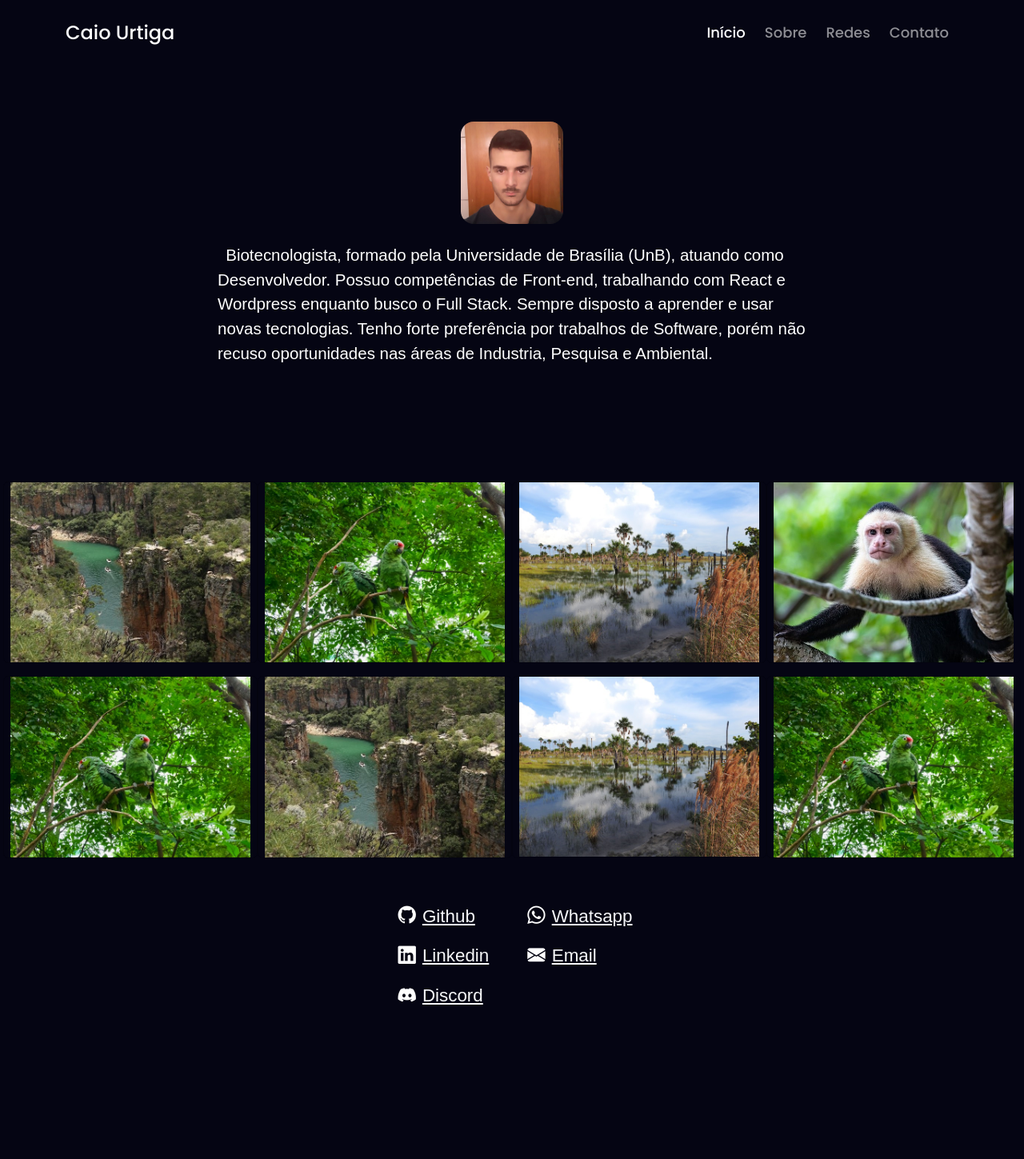
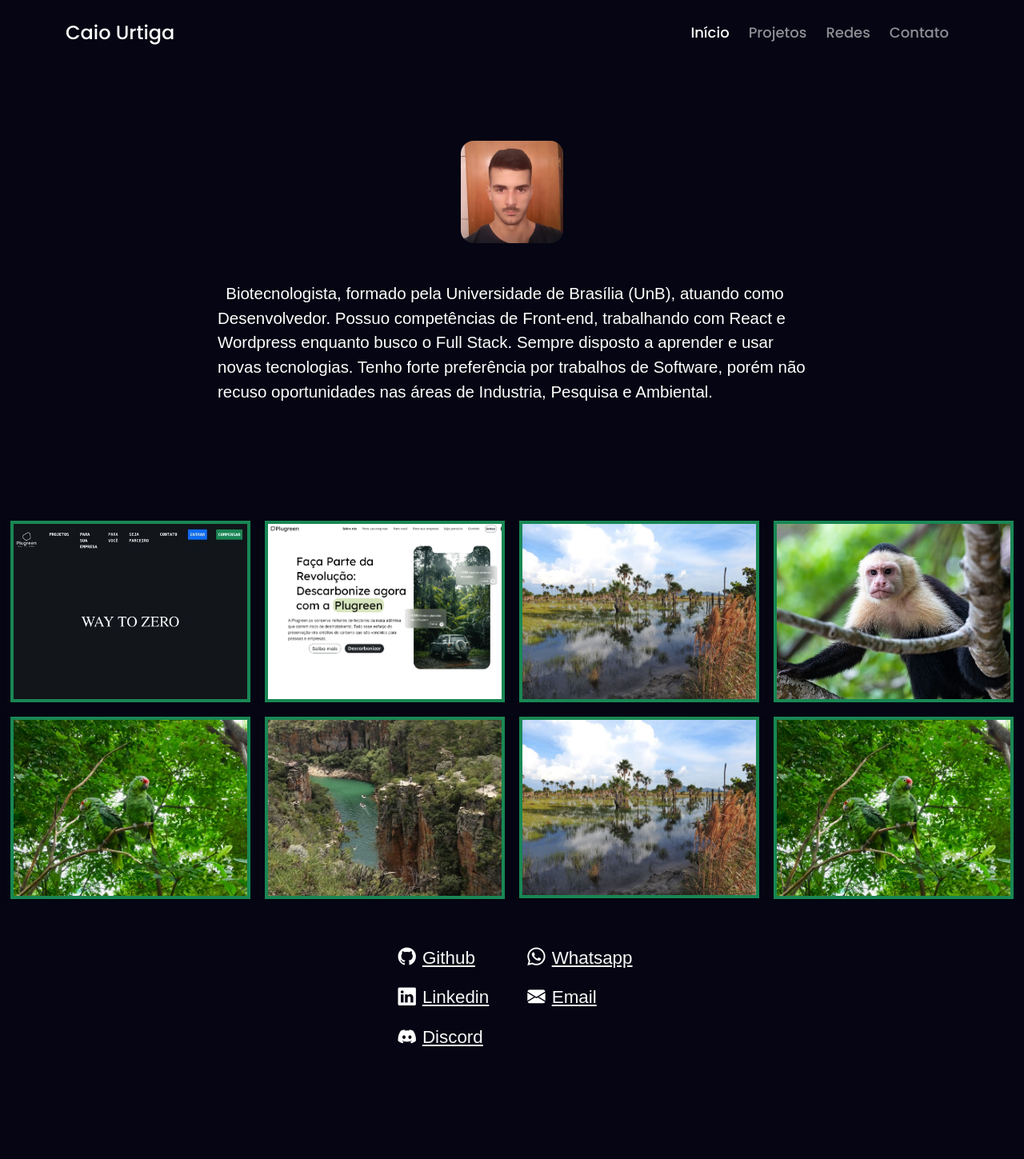
Before and after one commit to caiourtiga/Portfolio, a React (Vite) app: page / in a window 1280 px wide. Shown: the top 1449 px of the page at 80% size. Built offline with nearby package versions, Linux system fonts and the light colour scheme.

Commit message:
ababababa

```diff
--- a/src/components/Body.jsx
+++ b/src/components/Body.jsx
@@ -5,7 +5,7 @@ const Body = () => {
     <div className="my-4">
       <br />
       <div>
-        <img src="/assets/tech/1662402601960.jpg" alt="" className="img-fluid timg mx-auto d-block my-4 rounded-4" />
+        <img src="/assets/tech/1662402601960.jpg" alt="" className="img-fluid timg mx-auto d-block my-5 rounded-4" />
         <div className="container skills">
           <div className="row">
             <div className="mx-auto col-lg-8">
@@ -18,41 +18,43 @@ const Body = () => {
           </div>
         </div>
       </div>
-      <div className="container-fluid">
+      <div className="container-fluid" id="projetos">
         <div className="row text-center g-3">
           <div className="col-md-6 col-lg-3 card bg-transparent ">
-            <img src="/assets/images/cer.jpg" alt="" className="img-fluid galeimg card-img rounded-0" />
+            <img src="/assets/images/thumbs.jpeg" alt="" className="img-fluid galeimg card-img border border-4 border-success  rounded-0" />
             <div className="card-img-overlay cardcontent">
-              <h5 className="card-title">Conceito 1</h5>
-              <p className="card-text">Site conceito para a empresa Plugreen</p>
+              <h5 className="card-title h4">Conceito 1</h5>
+              <p className="card-text h5">Site conceito para a empresa Plugreen</p>
+              <p className="card-text">Feito com React+Vite para todas as telas</p>
               <a href="https://pgreenv1.netlify.app/" target="_blank" className="btn btn-success">Ver</a>
             </div>
           </div>
           <div className="col-md-6 col-lg-3 card bg-transparent">
-            <img src="/assets/images/inte.jpg" alt="" className="img-fluid galeimg card-img rounded-0" />
+            <img src="/assets/images/inte2.png" alt="" className="img-fluid galeimg card-img border border-4 border-success  rounded-0" />
             <div className="card-img-overlay cardcontent">
-              <h5 className="card-title">Conceito 2</h5>
-              <p className="card-text">Site conceito para a empresa Plugreen</p>
+            <h5 className="card-title h4">Conceito 2</h5>
+              <p className="card-text h5">Site conceito para a empresa Plugreen</p>
+              <p className="card-text">Feito com React+Vite para desktops e tablets</p>
               <a href="https://plugreenrascunho.netlify.app/" target="_blank" className="btn btn-success">Ver</a>
             </div>
           </div>
           <div className="col-md-6 col-lg-3 card bg-transparent">
-            <img src="/assets/images/marsh.jpg" alt="" className="img-fluid galeimg card-img rounded-0" />
+            <img src="/assets/images/marsh.jpg" alt="" className="img-fluid galeimg card-img border border-4 border-success  rounded-0" />
           </div>
           <div className="col-md-6 col-lg-3 card bg-transparent">
-            <img src="/assets/images/macaco.jpg" alt="" className="img-fluid galeimg card-img rounded-0" />
+            <img src="/assets/images/macaco.jpg" alt="" className="img-fluid galeimg card-img border border-4 border-success  rounded-0" />
           </div>
           <div className="col-md-6 col-lg-3 card bg-transparent">
-            <img src="/assets/images/inte.jpg" alt="" className="img-fluid galeimg card-img rounded-0" />
+            <img src="/assets/images/inte.jpg" alt="" className="img-fluid galeimg card-img border border-4 border-success  rounded-0" />
           </div>
           <div className="col-md-6 col-lg-3 card bg-transparent">
-            <img src="/assets/images/cer.jpg" alt="" className="img-fluid galeimg card-img rounded-0" />
+            <img src="/assets/images/cer.jpg" alt="" className="img-fluid galeimg card-img border border-4 border-success  rounded-0" />
           </div>
           <div className="col-md-6 col-lg-3 card bg-transparent">
-            <img src="/assets/images/marsh.jpg" alt="" className="img-fluid galeimg card-img rounded-0" />
+            <img src="/assets/images/marsh.jpg" alt="" className="img-fluid galeimg card-img border border-4 border-success  rounded-0" />
           </div>
           <div className="col-md-6 col-lg-3 card bg-transparent">
-            <img src="/assets/images/inte.jpg" alt="" className="img-fluid galeimg card-img rounded-0" />
+            <img src="/assets/images/inte.jpg" alt="" className="img-fluid galeimg card-img border border-4 border-success  rounded-0" />
           </div>
         </div>
       </div>
@@ -102,7 +104,7 @@ const Body = () => {
             <div className="mb-3 col-lg-4 offset-lg-2">
               <label htmlFor="InputEmail1" className="form-label"><h3>Email</h3></label>
               <input type="email" name="email" id="InputEmail1" className="form-control" aria-describedby="emailHelp" required></input>
-              <div id="emailHelp" className="form-text">seuemail@hotmail.com</div>
+              <div id="emailHelp" className="form-text">seuemail@email.com</div>
             </div>
             <div className="mb-3 col-lg-4">
               <label htmlFor="InputPhone" className="form-label"><h3>Telefone</h3></label>
--- a/src/components/Navbar.jsx
+++ b/src/components/Navbar.jsx
@@ -9,16 +9,16 @@ const Navbar = () => {
     <div className="collapse navbar-collapse" id="navbarNav">
       <ul className="navbar-nav ms-auto">
         <li className="nav-item">
-          <a className="nav-link active" aria-current="page" href="">Início</a>
+          <a className="nav-link active" aria-current="page" href="/">Início</a>
         </li>
         <li className="nav-item">
-          <a className="nav-link" href="#sobre">Sobre</a>
+          <a className="nav-link" href="/#projetos">Projetos</a>
         </li>
         <li className="nav-item">
-          <a className="nav-link" href="#redes">Redes</a>
+          <a className="nav-link" href="/#redes">Redes</a>
         </li>
         <li className="nav-item">
-          <a className="nav-link" href="#contato">Contato</a>
+          <a className="nav-link" href="/#contato">Contato</a>
         </li>
       </ul>
     </div>
--- a/src/main.css
+++ b/src/main.css
@@ -32,17 +32,13 @@ body {
 .cardcontent {
     opacity: 0;
     transition: 0.6s;
-    background: rgba(0, 0, 0, 0.5);
+    background: rgba(0, 0, 0, 0.90);
     height: 100%;
     width: 100%;
 }
 
 .cardcontent:hover {
     opacity: 1;
-}
-
-.caimg {
-    max-height: 70vh;
 }
 
 .card {
```
Also changed, not shown: public/assets/images/inte2.png (added), public/assets/images/thumbs.jpeg (added).
